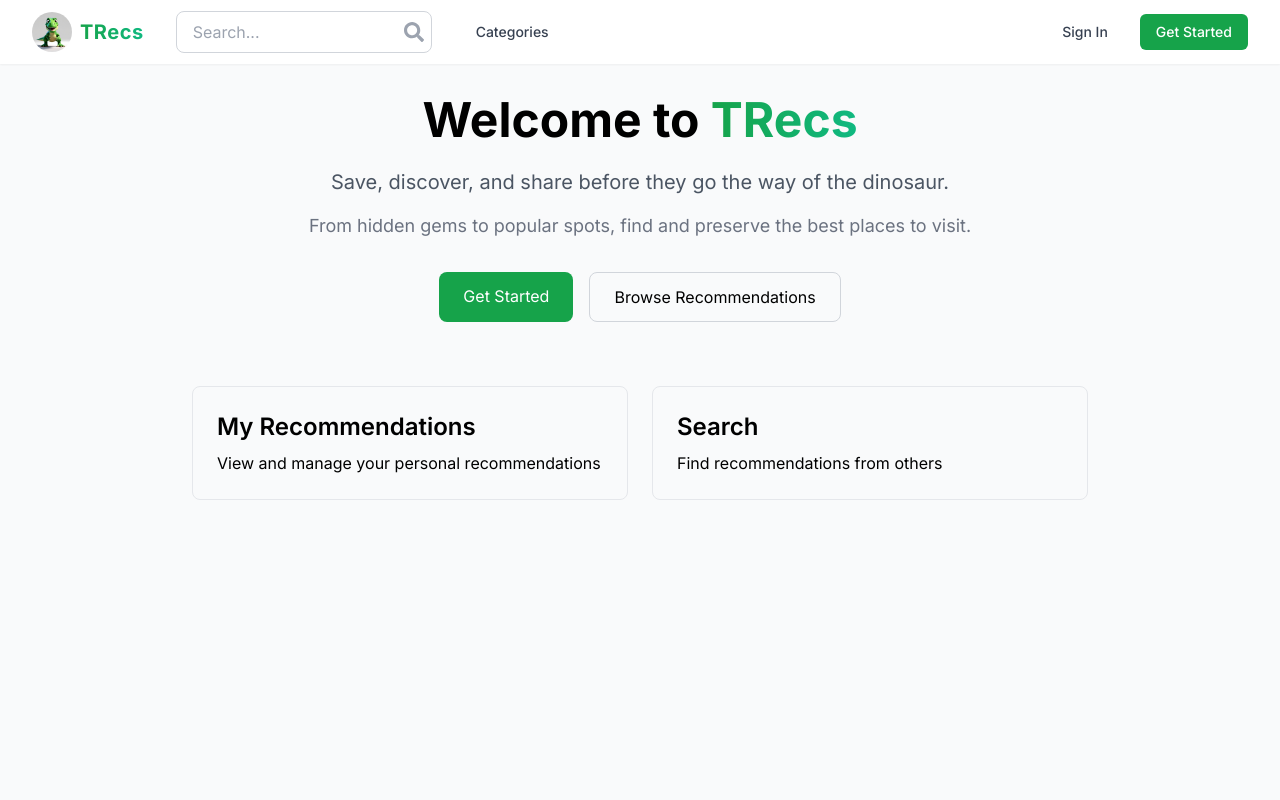
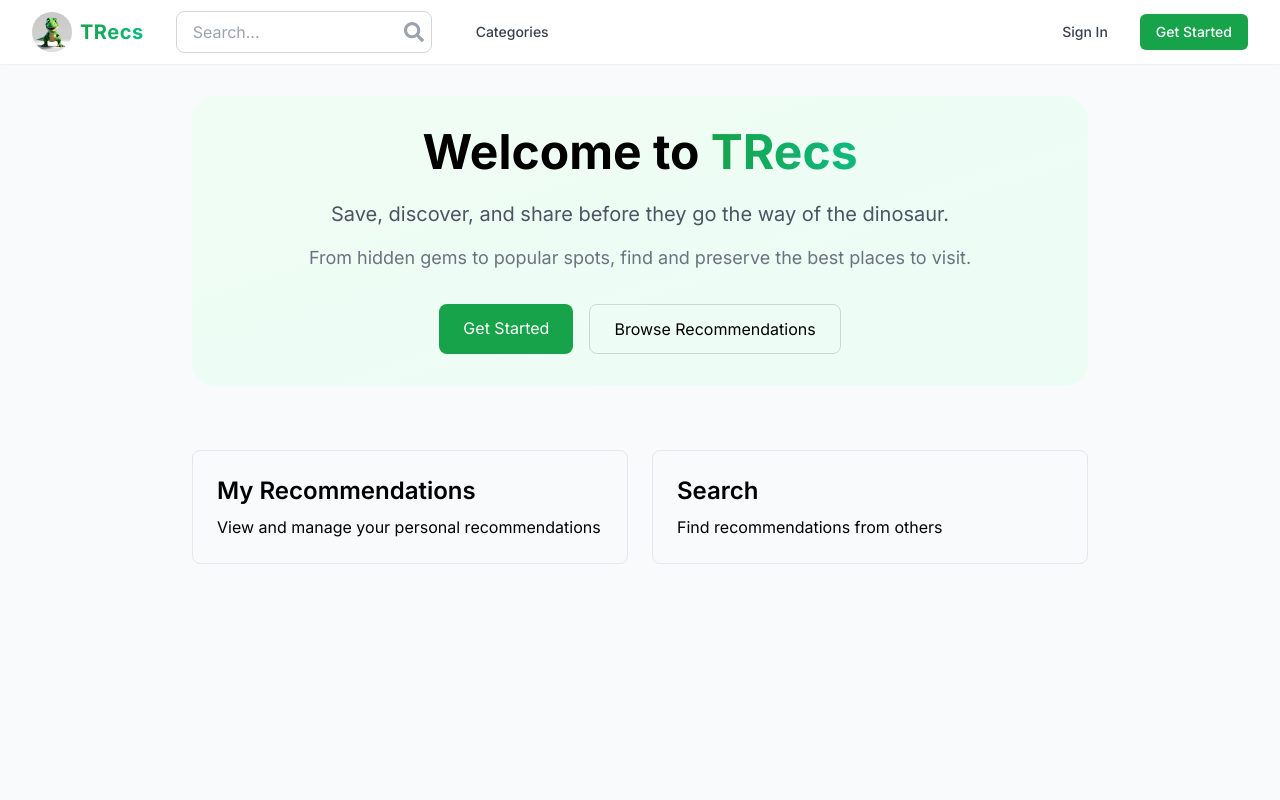
Before and after one commit to JoshRWeinstein/trecs, a Next.js app: page / in a window 1280 px wide. Shown: the top 800 px of the page. Built offline with nearby package versions, Linux system fonts and the light colour scheme.

Commit message:
feat: add gradient background to hero section

```diff
--- a/app/page.tsx
+++ b/app/page.tsx
@@ -38,7 +38,9 @@ export default function Home() {
     <main className="min-h-screen p-8">
       <div className="max-w-4xl mx-auto">
         {/* Hero Section */}
-        <div className="mb-16">
+        <div className="mb-16 relative">
+          <div className="absolute inset-0 bg-gradient-to-br from-green-50 to-emerald-50 rounded-3xl -z-10" />
+          <div className="relative p-8">
             <h1 className="text-5xl font-bold mb-6 text-center">
               Welcome to <span className="bg-gradient-to-r from-green-600 to-emerald-500 bg-clip-text text-transparent">TRecs</span>
             </h1>
@@ -63,6 +65,7 @@ export default function Home() {
               </Link>
             </div>
           </div>
+        </div>
         <div className="grid grid-cols-1 md:grid-cols-2 gap-6">
           <Link
             href="/my-recs"
```
Lines whose indentation alone changed are shown as unchanged.
